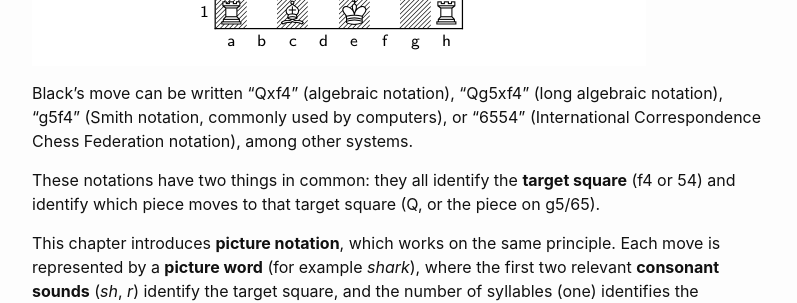
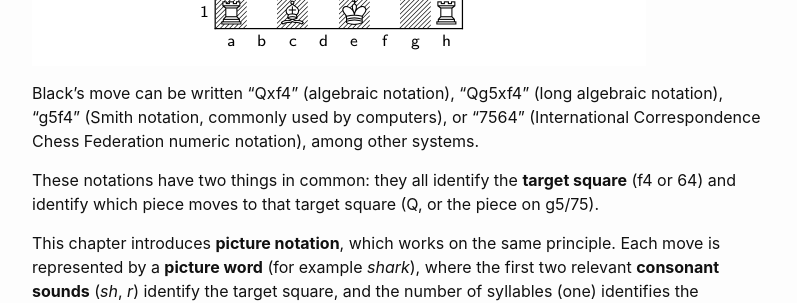
Before and after one commit to liontailedmacaque/liontailedmacaque.github.io, a Jekyll site: the page built from chessmemorypalace/chapter1.md, in a window 1280 px wide and 900 px high, scrolled down 745 px. Shown: the part 177-480 px from the top of the window, without its empty margins (238-1035 px from the left). Built offline with Jekyll 4.4.1, drawn with Linux system fonts in a browser that asks for light colours.

Commit message:
Update chapter1.md
correct iccf notation

```diff
--- a/chessmemorypalace/chapter1.md
+++ b/chessmemorypalace/chapter1.md
@@ -18,9 +18,9 @@
 
 ![](/assets/chessmemorypalace/1.png)
 
-Black's move can be written "Qxf4" (algebraic notation), "Qg5xf4" (long algebraic notation), "g5f4" (Smith notation, commonly used by computers), or "6554" (International Correspondence Chess Federation notation), among other systems.
+Black's move can be written "Qxf4" (algebraic notation), "Qg5xf4" (long algebraic notation), "g5f4" (Smith notation, commonly used by computers), or "7564" (International Correspondence Chess Federation numeric notation), among other systems.
 
-These notations have two things in common: they all identify the **target square** (f4 or 54) and identify which piece moves to that target square (Q, or the piece on g5/65).
+These notations have two things in common: they all identify the **target square** (f4 or 64) and identify which piece moves to that target square (Q, or the piece on g5/75).
 
 This chapter introduces **picture notation**, which works on the same principle. Each move is represented by a **picture word** (for example *shark*), where the first two relevant **consonant sounds** (*sh*, *r*) identify the target square, and the number of syllables (one) identifies the **candidate piece** that moves.
 
```
